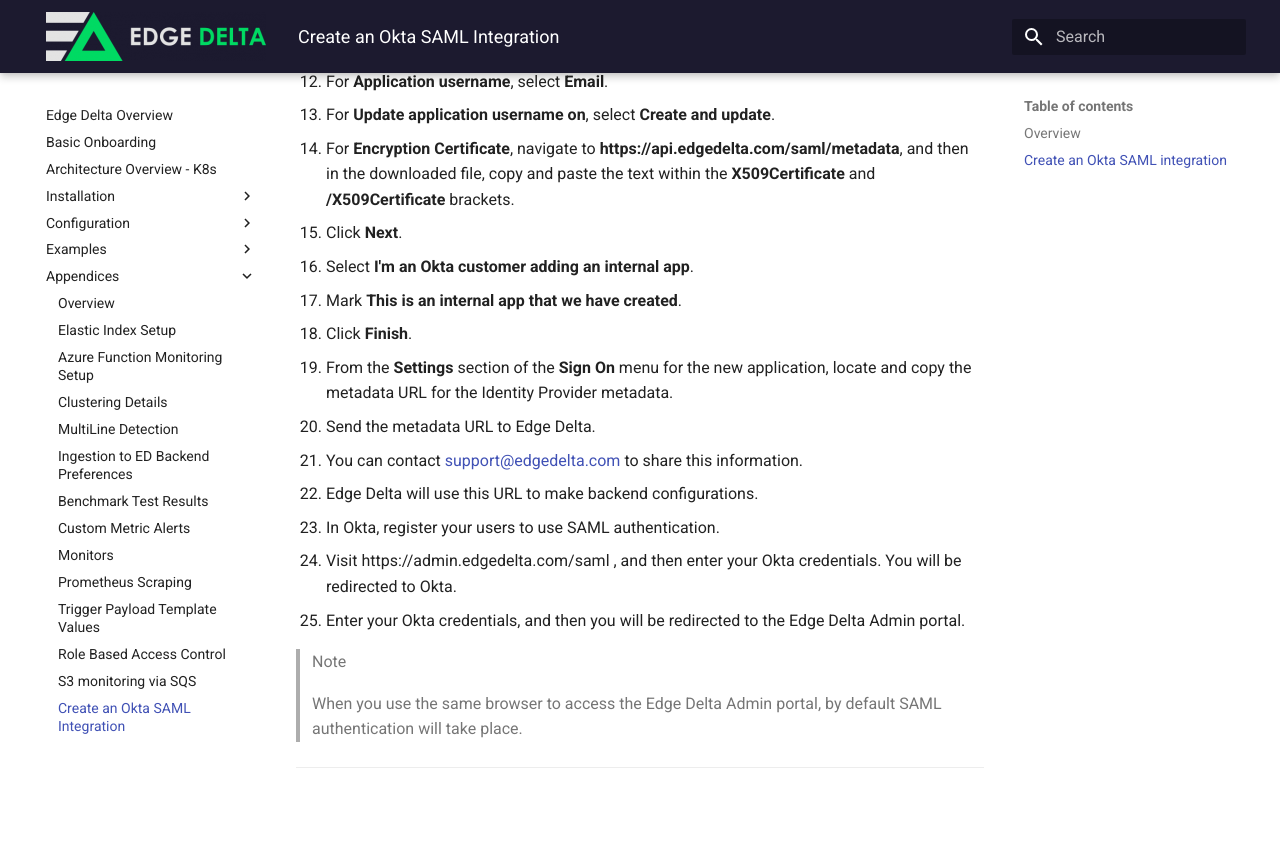
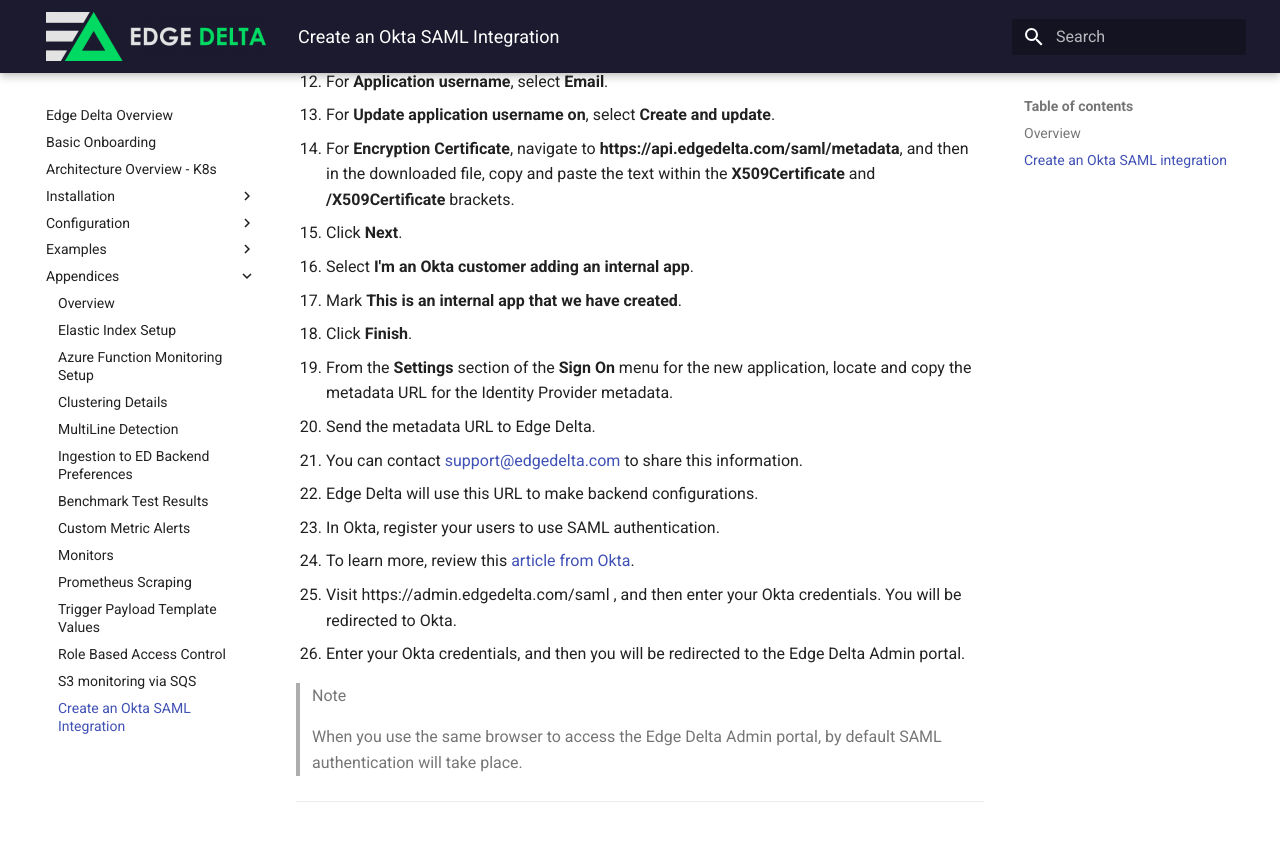
Before and after one commit to edgedelta/docs, an MkDocs documentation site: the page built from docs/appendices/okta-saml.md, in a window 1280 px wide and 900 px high, scrolled down 808 px. Shown: the top 841 px of the window. Built offline with MkDocs 1.6.1 and Material for MkDocs 9.7.7, drawn with Linux system fonts in a browser that asks for light colours.

Commit message:
Update okta-saml.md

```diff
--- a/docs/appendices/okta-saml.md
+++ b/docs/appendices/okta-saml.md
@@ -40,6 +40,7 @@ You can use this document to learn how to set up an Okta SAML integration with E
   - You can contact [support@edgedelta.com](mailto:support@edgedelta.com) to share this information.
   - Edge Delta will use this URL to make backend configurations.
 13. In Okta, register your users to use SAML authentication.
+  - To learn more, review this [article from Okta](https://help.okta.com/en/prod/Content/Topics/users-groups-profiles/usgp-add-users.htm).
 14. Visit https://admin.edgedelta.com/saml , and then enter your Okta credentials. You will be redirected to Okta.
 15. Enter your Okta credentials, and then you will be redirected to the Edge Delta Admin portal.
 
```
